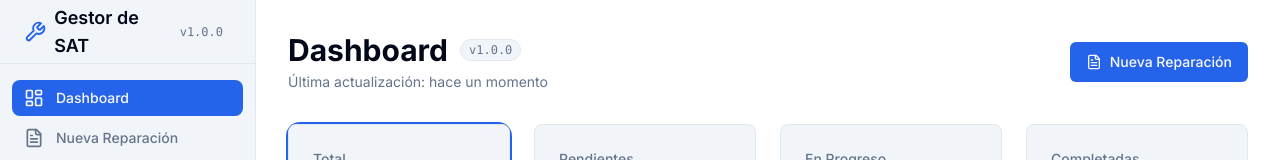
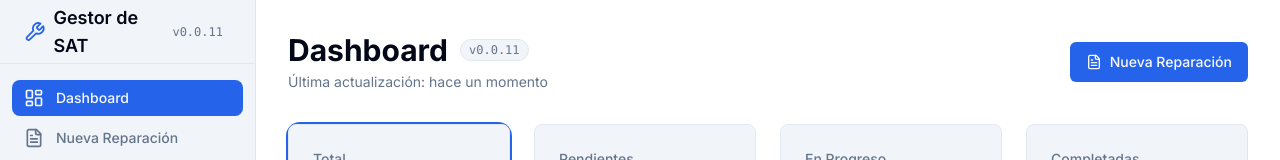
Before and after one commit to Rip58/SAT, a Next.js app: page / in a window 1280 px wide. Shown: the top 160 px of the page. Built offline with nearby package versions, Linux system fonts and the light colour scheme; no server answers; the database is empty.

Commit message:
style: hide sidebar on login and revert version

```diff
--- a/app/layout.tsx
+++ b/app/layout.tsx
@@ -1,27 +1,27 @@
-import type { Metadata } from "next";
+'use client'
+
 import { Inter } from "next/font/google";
 import "./globals.css";
+import { usePathname } from 'next/navigation';
 import dynamic from 'next/dynamic';
 
 const Sidebar = dynamic(() => import('@/components/sidebar'), { ssr: false });
 
 const inter = Inter({ subsets: ["latin"] });
 
-export const metadata: Metadata = {
-    title: "Gestor de SAT - Sistema de Reparaciones",
-    description: "Sistema de gestión de servicio técnico para reparaciones de ordenadores y portátiles",
-};
-
 export default function RootLayout({
     children,
 }: Readonly<{
     children: React.ReactNode;
 }>) {
+    const pathname = usePathname();
+    const isLoginPage = pathname === '/login';
+
     return (
         <html lang="es">
             <body className={inter.className}>
                 <div className="flex h-screen overflow-hidden">
-                    <Sidebar />
+                    {!isLoginPage && <Sidebar />}
                     <main className="flex-1 overflow-y-auto">
                         {children}
                     </main>
--- a/lib/constants.ts
+++ b/lib/constants.ts
@@ -1,3 +1,3 @@
-export const APP_VERSION = '1.0.0'
+export const APP_VERSION = '0.0.11'
 export const APP_NAME = 'Gestor de SAT'
 export const APP_DESCRIPTION = 'Sistema de Gestión de Servicio Técnico'
```
